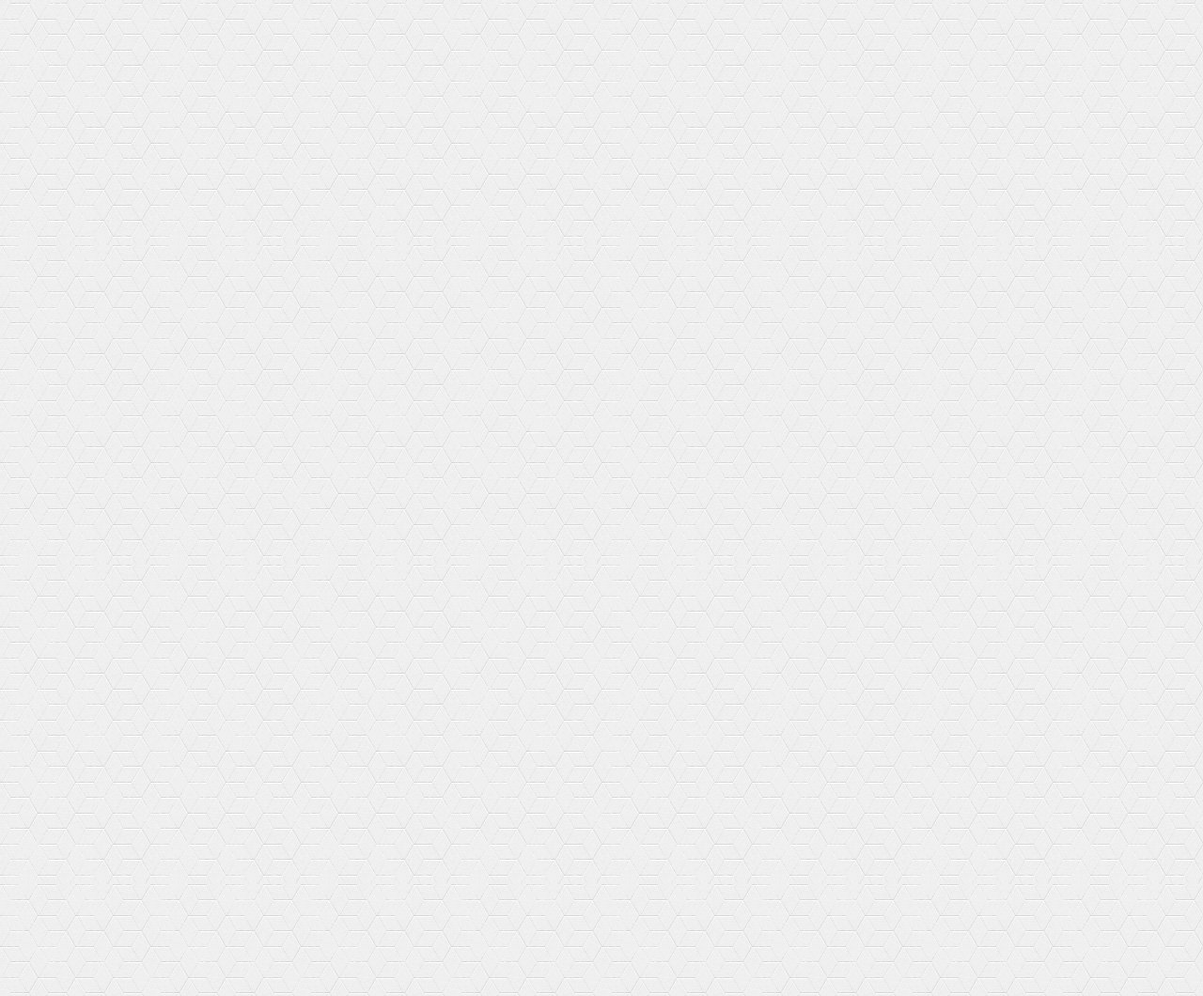
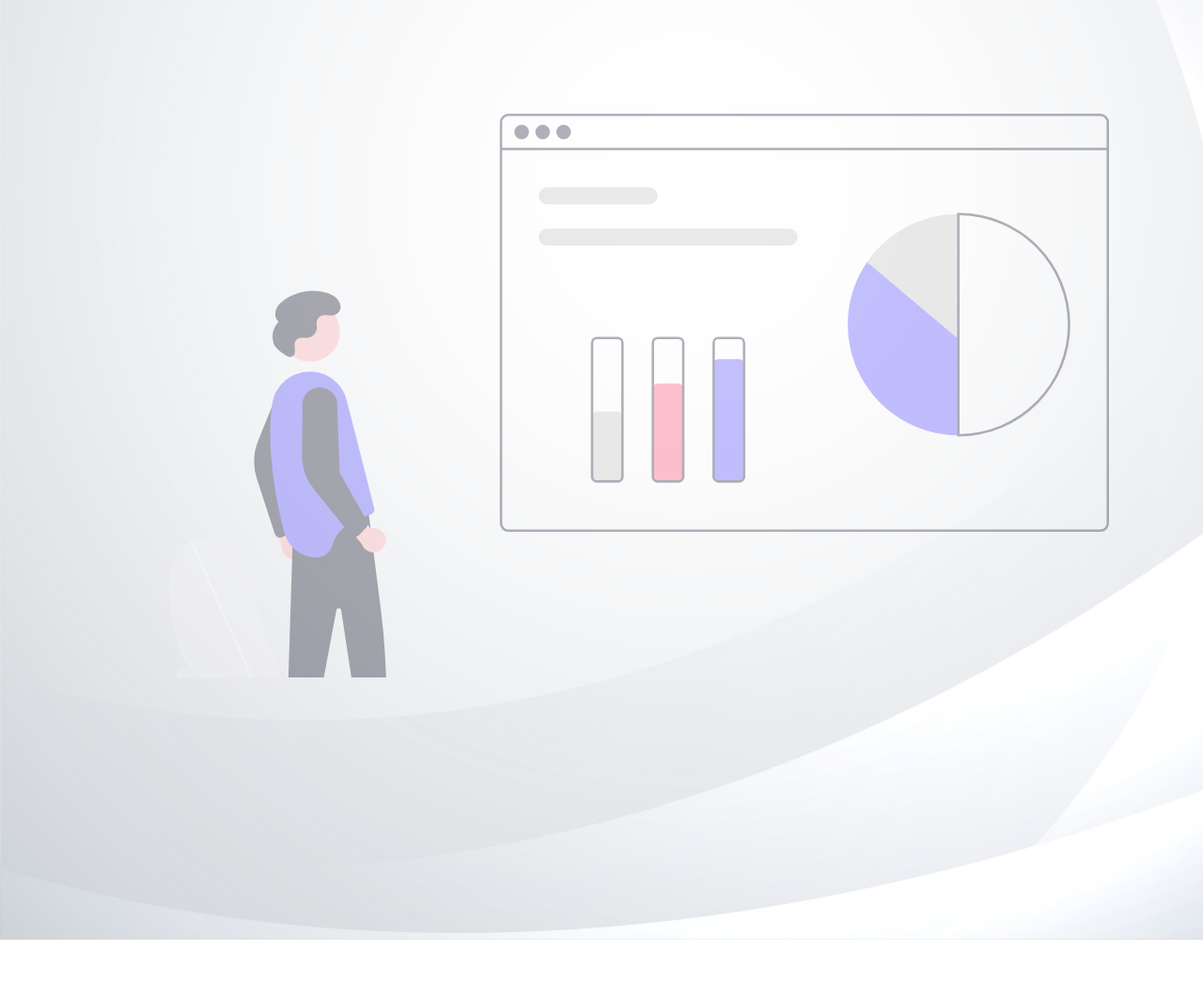
Before and after one commit to Abiral1234/MinorProject1-GCESAttendance, a PHP site: page /Statistics.php in a window 1280 px wide. Shown: the part 79-1139 px from the top of the page at 94% size. Run offline with PHP 8.4, Linux system fonts and the light colour scheme.

Commit message:
Background Image

```diff
--- a/CSS/Homestyle.css
+++ b/CSS/Homestyle.css
@@ -2,7 +2,28 @@
 	margin: 0;
 	font-family:sans-serif;
 	font-weight: 350;
-	background-image: url("../Images/pattern.jpg");
+	z-index: 2;
+}
+.background_image{
+	background: url("../Images/white.jpg");
+	height: 1000px;
+	background-size: cover;
+	position: fixed;
+	right: 0px;
+	left: 0px;
+	z-index: -1;
+}
+.background_image2{
+	background: url("../Images/choose.svg");
+	background-size: cover;
+	width: 1000px;
+	height: 1000px;
+	position: fixed;
+	right: 100px;
+	left: 180px;
+	top: 100px;
+	opacity: 0.4;
+	z-index: 0;
 }
 
 img{
@@ -20,11 +41,13 @@
 
 }
 .day{
+	font-weight: 700;
 	position: absolute;
 	top: 50px;
 	left: 420px;
 }
 .date{
+	font-weight: 700;
 	position: absolute;
 	top:90px;
 	left: 400px;
@@ -162,6 +185,7 @@
 }
 tbody tr{
 	border-bottom: 1px solid #dddddd;
+	background-color: #f3f3f3;
 }
 tbody tr:nth-of-type(even) {
 	background-color: #f3f3f3;}
--- /dev/null
+++ b/CSS/StatisticsCss.css
@@ -0,0 +1,86 @@
+body{
+	margin: 0;
+	font-family:sans-serif;
+	font-weight: 350;
+	z-index: 2;
+}
+.navigation{
+	width: 80%;
+	margin: 0 auto;
+}
+.background_image{
+	background: url("../Images/white.jpg");
+	height: 1000px;
+	background-size: cover;
+	position: fixed;
+	right: 0px;
+	left: 0px;
+	z-index: -1;
+}
+.background_image2{
+	background: url("../Images/Charts.svg");
+	background-size: cover;
+	width: 1000px;
+	height: 600px;
+	position: fixed;
+	right: 100px;
+	left: 180px;
+	top: 200px;
+	opacity: 0.4;
+	z-index: 0;
+}
+header{
+			background:#00BEFF;
+			}
+
+header::after{
+			content: '';
+			display: table;
+			clear: both;
+		}
+
+nav ul >li>a{
+			color: white;
+			text-underline-position: none;
+			text-decoration: none;
+			text-transform: uppercase;
+			font-size: 25px;
+
+		}
+nav ul >li>a:hover{
+			color: white;
+
+		}
+nav{
+			float: right;
+		}
+nav ul{
+			margin: 0;
+			padding: 0;
+			list-style: none;
+		}
+nav li{
+			display: inline-block;
+			margin-left: 70px;
+			padding-top: 25px;
+			padding-bottom: 25px;
+			position: relative;
+		}
+
+nav a::before{
+			content: '';
+			display: block;
+			height: 5px;
+			width: 100%;
+			background-color: white;
+			position: absolute;
+			top :0 ;
+			width: 0% ;
+			transition: all ease-in-out 250ms;
+			font-style: bold;
+
+		}
+nav a:hover::before{
+			width: 100%;
+
+		}
--- a/CSS/Style.css
+++ b/CSS/Style1.css
@@ -1,8 +1,8 @@
 *{
 	padding: 0;
 	margin: 0;
-body{
-	position: absolute;
+
+
 	}
 }
 .container{
--- a/Statistics.php
+++ b/Statistics.php
@@ -2,7 +2,7 @@
 <html>
 <head>
 	<title></title>
-	<link rel="stylesheet" type="text/css" href="CSS/HomeStyle.css">
+	<link rel="stylesheet" type="text/css" href="CSS/StatisticsCss.css">
 	<link href="https://fonts.googleapis.com/css2?family=Poppins:wght@600&display=swap" rel="stylesheet">
 </head>
 
@@ -22,5 +22,7 @@
 		</div>
 
 	</header>
+<div class="background_image"></div>
+<div class="background_image2"></div>
 </body>
 </html>
--- a/index.php
+++ b/index.php
@@ -3,7 +3,7 @@
 <head>
 	<title></title>
 	<link href="https://fonts.googleapis.com/css2?family=Poppins:wght@600&display=swap" rel="stylesheet">
-	<link rel="stylesheet" type="text/css" href="Css/style.css">
+	<link rel="stylesheet" type="text/css" href="Css/style1.css">
 </head>
 <body>
 <div class="container">
```
Also changed, not shown: CSS/Viewcss1.css (renamed from CSS/Viewcss.css, +22 -1 lines), Home.php (+9 -3 lines), view.php (+8 -5 lines), Images/Charts.svg (added), Images/addstd.jpg (deleted), Images/bg.jpg (deleted), Images/calender.svg (added), Images/choose.svg (added), Images/undraw_Business_plan_re_0v81.svg (added), Images/white.jpg (added), 1 other file.
